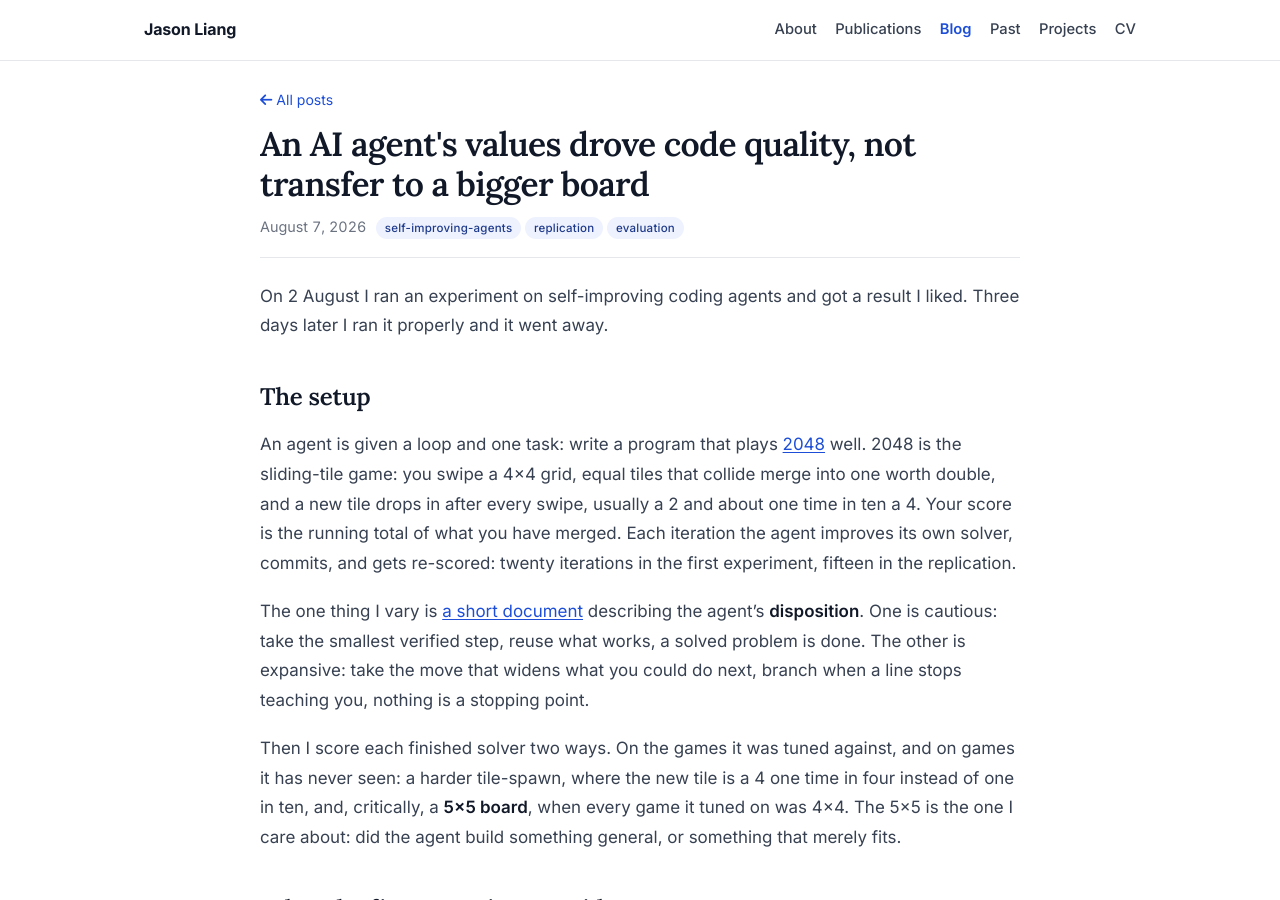
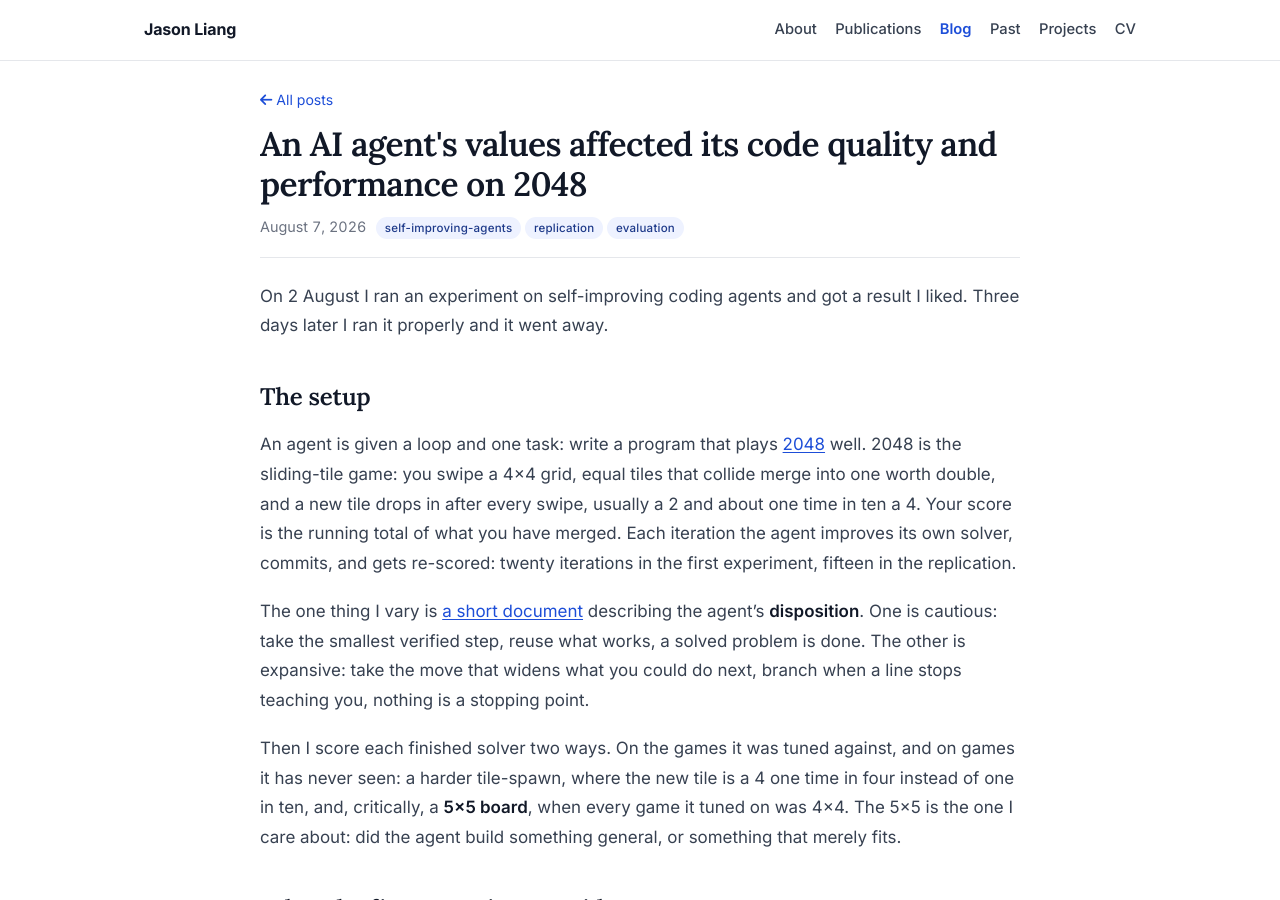
Before and after one commit to jasonzliang/jasonzliang.github.io, a Jekyll site: the page built from _posts/2026-08-07-powered-replication.md, in a window 1280 px wide and 900 px high. Built offline with Jekyll 4.4.1, drawn with Linux system fonts in a browser that asks for light colours.

Commit message:
Retitle the powered-replication post

```diff
--- a/_posts/2026-08-07-powered-replication.md
+++ b/_posts/2026-08-07-powered-replication.md
@@ -1,7 +1,7 @@
 ---
 layout: post
 title: >-
-  An AI agent's values drove code quality, not transfer to a bigger board
+  An AI agent's values affected its code quality and performance on 2048
 date: 2026-08-07
 description: >-
   A single-run experiment said values drove generalization. Thirty runs
```
